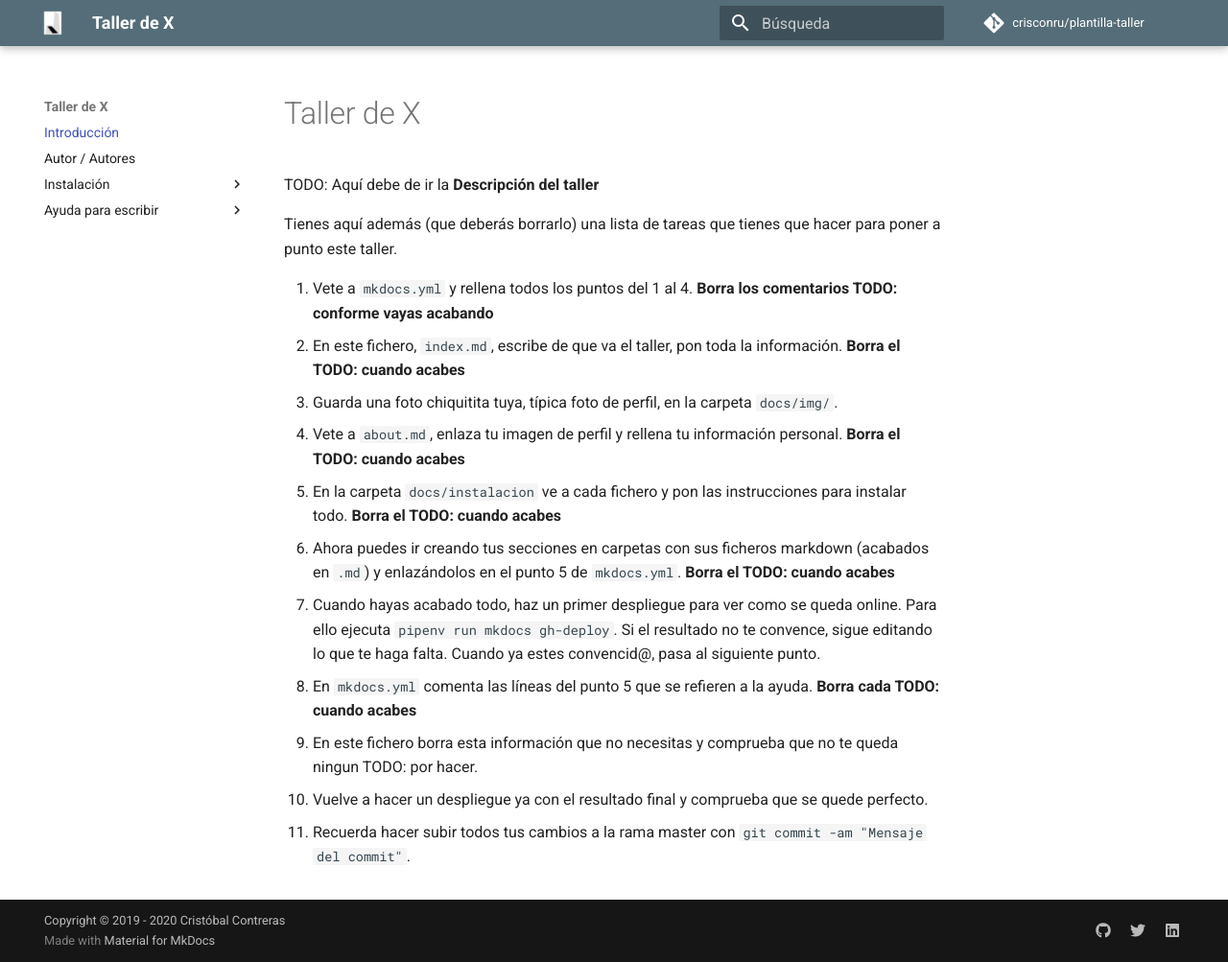
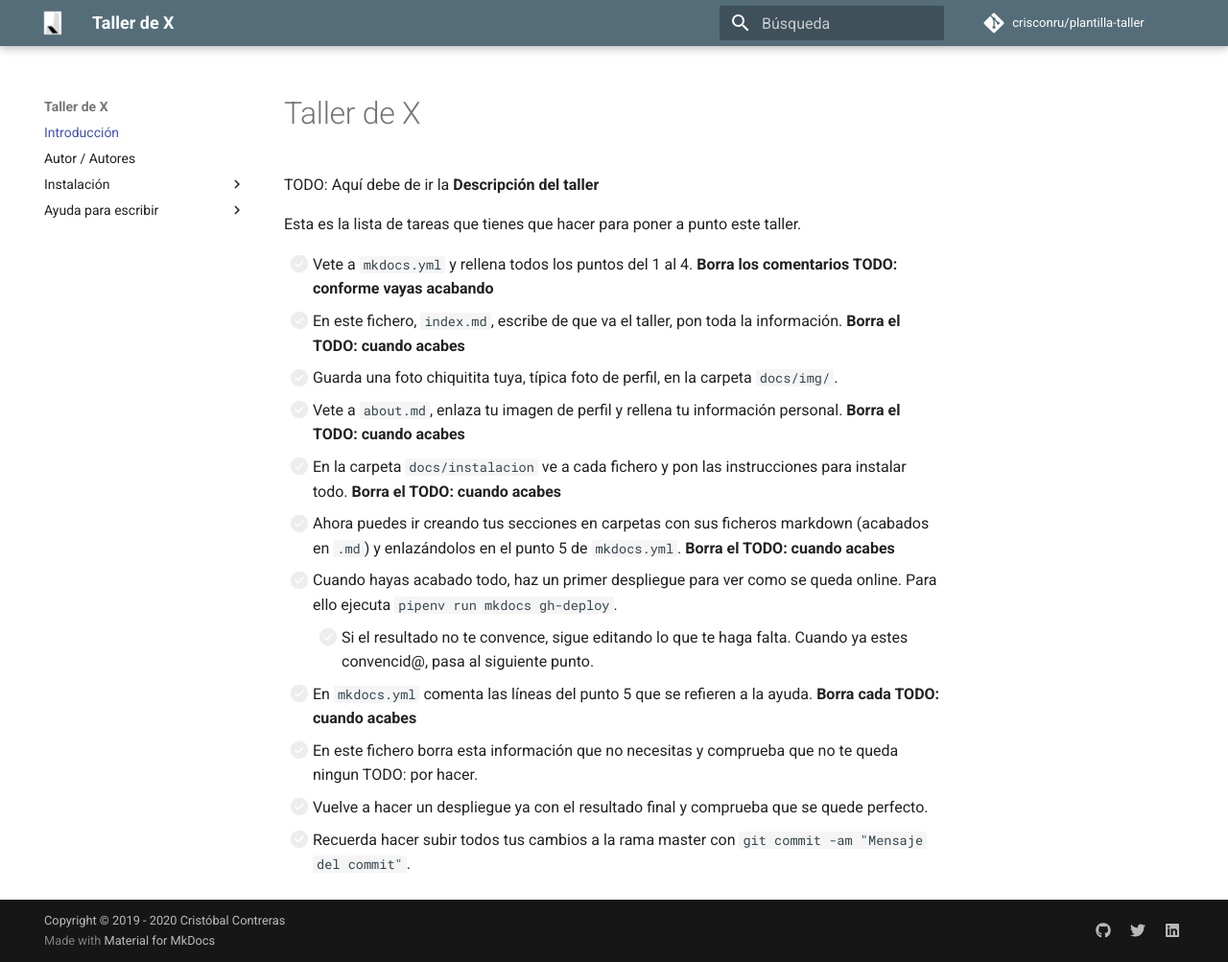
Before and after one commit to zerasul/taller-megadrive, an MkDocs documentation site: the page built from docs/index.md, in a window 1280 px wide and 1003 px high. Shown: the whole window at 96% size. Built offline with MkDocs 1.6.1 and Material for MkDocs 9.7.7, drawn with Linux system fonts in a browser that asks for light colours; comment, search, counter and statistics services are not loaded.

Commit message:
formato lista de tareas

```diff
--- a/docs/index.md
+++ b/docs/index.md
@@ -2,16 +2,17 @@
 
 TODO: Aquí debe de ir la **Descripción del taller**
 
-Tienes aquí además (que deberás borrarlo) una lista de tareas que tienes que hacer para poner a punto este taller.
+Esta es la lista de tareas que tienes que hacer para poner a punto este taller.
 
-1. Vete a `mkdocs.yml` y rellena todos los puntos del 1 al 4. **Borra los comentarios TODO: conforme vayas acabando**
-2. En este fichero, `index.md`, escribe de que va el taller, pon toda la información. **Borra el TODO: cuando acabes**
-3. Guarda una foto chiquitita tuya, típica foto de perfil, en la carpeta `docs/img/`.
-4. Vete a `about.md`, enlaza tu imagen de perfil y rellena tu información personal. **Borra el TODO: cuando acabes**
-5. En la carpeta `docs/instalacion` ve a cada fichero y pon las instrucciones para instalar todo. **Borra el TODO: cuando acabes**
-6. Ahora puedes ir creando tus secciones en carpetas con sus ficheros markdown (acabados en `.md`) y enlazándolos en el punto 5 de `mkdocs.yml`. **Borra el TODO: cuando acabes**
-7. Cuando hayas acabado todo, haz un primer despliegue para ver como se queda online. Para ello ejecuta `pipenv run mkdocs gh-deploy`. Si el resultado no te convence, sigue editando lo que te haga falta. Cuando ya estes convencid@, pasa al siguiente punto.
-8. En `mkdocs.yml` comenta las líneas del punto 5 que se refieren a la ayuda. **Borra cada TODO: cuando acabes**
-9. En este fichero borra esta información que no necesitas y comprueba que no te queda ningun TODO: por hacer.
-10. Vuelve a hacer un despliegue ya con el resultado final y comprueba que se quede perfecto.
-11. Recuerda hacer subir todos tus cambios a la rama master con `git commit -am "Mensaje del commit"`.
+* [ ] Vete a `mkdocs.yml` y rellena todos los puntos del 1 al 4. **Borra los comentarios TODO: conforme vayas acabando**
+* [ ] En este fichero, `index.md`, escribe de que va el taller, pon toda la información. **Borra el TODO: cuando acabes**
+* [ ] Guarda una foto chiquitita tuya, típica foto de perfil, en la carpeta `docs/img/`.
+* [ ] Vete a `about.md`, enlaza tu imagen de perfil y rellena tu información personal. **Borra el TODO: cuando acabes**
+* [ ] En la carpeta `docs/instalacion` ve a cada fichero y pon las instrucciones para instalar todo. **Borra el TODO: cuando acabes**
+* [ ] Ahora puedes ir creando tus secciones en carpetas con sus ficheros markdown (acabados en `.md`) y enlazándolos en el punto 5 de `mkdocs.yml`. **Borra el TODO: cuando acabes**
+* [ ] Cuando hayas acabado todo, haz un primer despliegue para ver como se queda online. Para ello ejecuta `pipenv run mkdocs gh-deploy`.
+    * [ ] Si el resultado no te convence, sigue editando lo que te haga falta. Cuando ya estes convencid@, pasa al siguiente punto.
+* [ ] En `mkdocs.yml` comenta las líneas del punto 5 que se refieren a la ayuda. **Borra cada TODO: cuando acabes**
+* [ ] En este fichero borra esta información que no necesitas y comprueba que no te queda ningun TODO: por hacer.
+* [ ] Vuelve a hacer un despliegue ya con el resultado final y comprueba que se quede perfecto.
+* [ ] Recuerda hacer subir todos tus cambios a la rama master con `git commit -am "Mensaje del commit"`.
```
